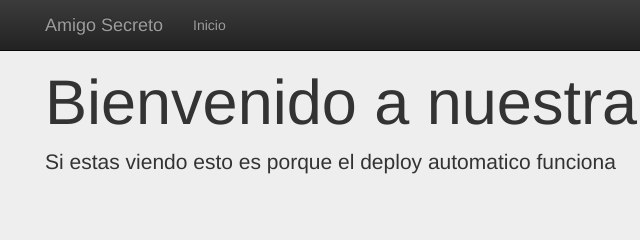
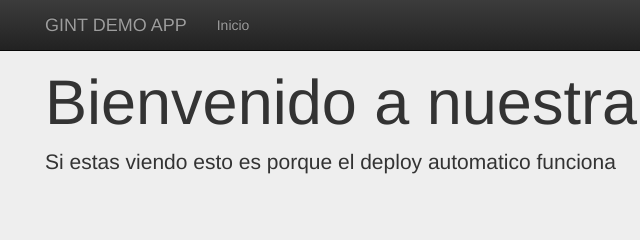
Before and after one commit to damanzano/GINT-Demo, a plain HTML site: page index.html in a window 1280 px wide. Shown: the top 240 px of the page, 25-665 px from the left. Drawn offline with nearby package versions, Linux system fonts and the light colour scheme.

Commit message:
- Chage "Amigo secreto" for "GINT DEMO APP"

```diff
--- a/index.html
+++ b/index.html
@@ -33,7 +33,7 @@ and open the template in the editor.
                         <span class="icon-bar"></span>
                         <span class="icon-bar"></span>
                     </button>
-                    <a class="navbar-brand" href="#">Amigo Secreto</a>
+                    <a class="navbar-brand" href="#">GINT DEMO APP</a>
                 </div>
                 <!-- navbar collapsible content -->
                 <div class="navbar-collapse collapse">
```
